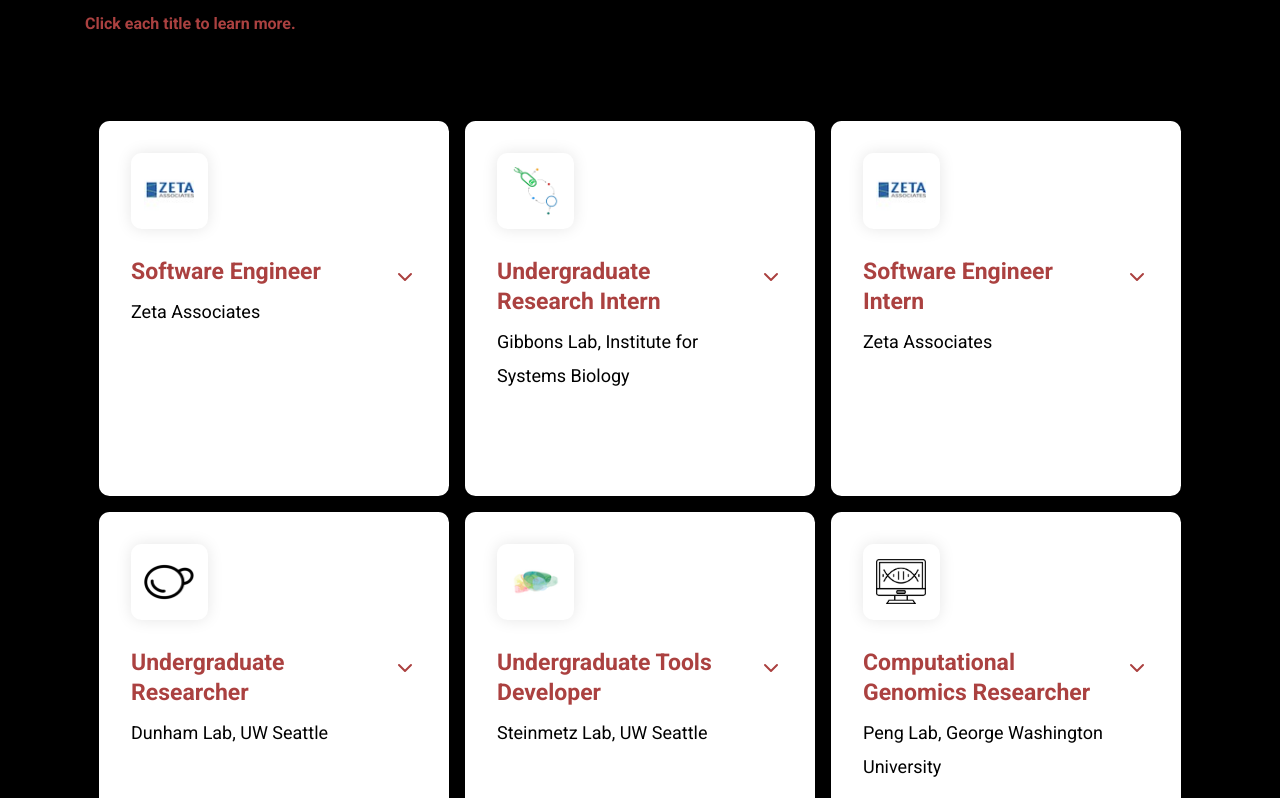
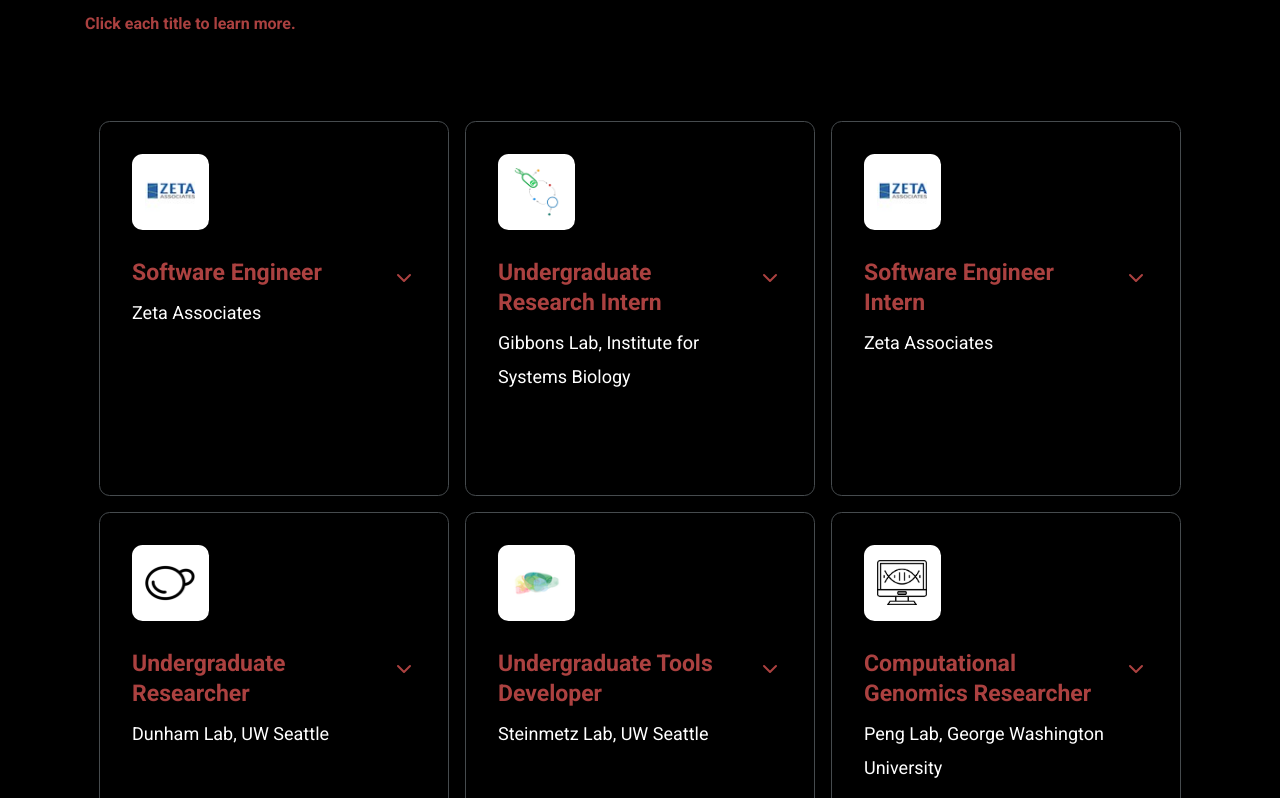
Before and after one commit to jasmine-schoch/jasmine-schoch.github.io, a React (Create React App) app: page /#/portfolio in a window 1280 px wide. Shown: the part 1282-2080 px from the top of the page. Built offline with nearby package versions, Linux system fonts and the light colour scheme.

Commit message:
changed experience section colors

```diff
--- a/src/App.css
+++ b/src/App.css
@@ -301,7 +301,8 @@ h3 {
   min-height: 375px;
   min-width: 350px;
   border-radius: 10.6px;
-  background-color: var(--white);
+  background-color: var(--black);
+  border: 1.33px solid var(--dark-shadow);
   box-sizing: border-box;
 }
 .experience--section--card:hover{
@@ -342,7 +343,7 @@ h3 {
   margin: 0;
 }
 .experience--section--company {
-  color: var(--black);
+  color: var(--white);
   font-size: 18px;
   font-weight: 400;
   margin: 8px 0 0 0;
@@ -370,7 +371,7 @@ h3 {
 .experience--section--description {
   margin-top: 16px;
   animation: fadeIn 0.3s ease;
-  color: var(--black);
+  color: var(--white);
 }
 @keyframes fadeIn {
   from {
```
